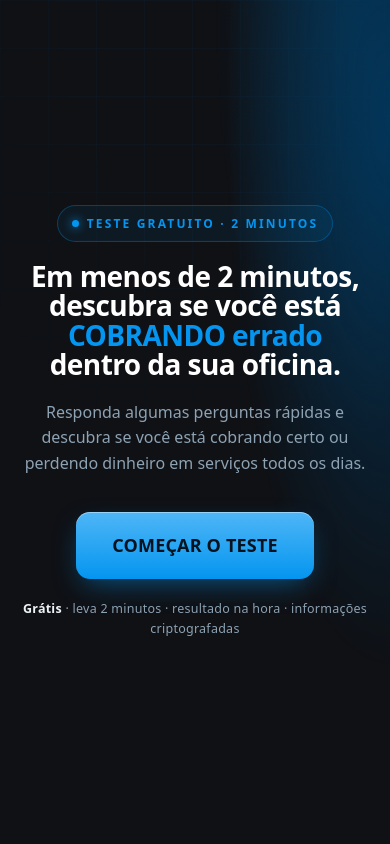
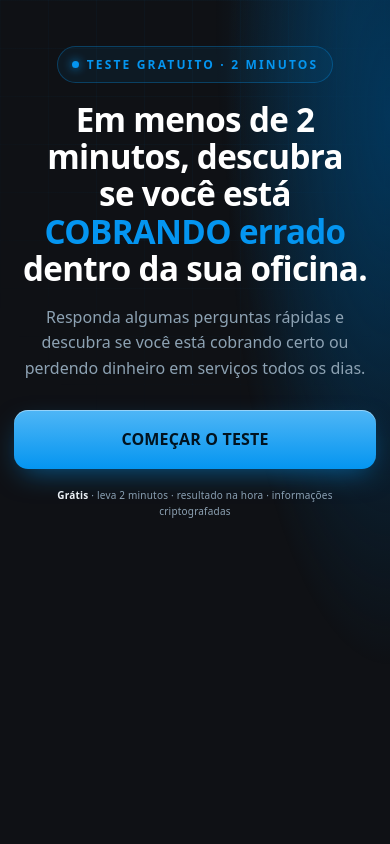
Before and after one commit to cezarhlima1/diegomensor, a Next.js app: page /quiz in a window 390 px wide. Shown: the top 844 px of the page. Built offline with nearby package versions, Linux system fonts and the light colour scheme.

Commit message:
ajuste do quiz

```diff
--- a/components/quiz/Quiz.tsx
+++ b/components/quiz/Quiz.tsx
@@ -62,12 +62,12 @@ export default function Quiz() {
   }
 
   return (
-    <section className={`relative min-h-[100svh] ${stage === "result" ? "py-16 md:py-24" : "flex items-center py-24"}`}>
+    <section className={`relative min-h-[100svh] ${styles.quizPage} ${stage === "result" ? `${styles.resultStage} py-16 md:py-24` : "flex items-center py-24"}`}>
       <div className="hero-bg" aria-hidden="true" />
-      <div className={`wrap relative ${stage === "result" ? "max-w-[980px]" : "max-w-[760px]"}`}>
+      <div className={`wrap relative ${styles.quizWrap} ${stage === "result" ? "max-w-[980px]" : "max-w-[760px]"}`}>
         {(stage === "quiz" || stage === "insight" || stage === "lead") && <Progress current={current} progress={stage === "lead" ? 100 : progress} label={stage === "lead" ? "Diagnóstico pronto" : stage === "insight" ? "Um dado importante" : `Pergunta ${current + 1} de ${questions.length}`} />}
 
-        {stage === "intro" && <div className="text-center cta-reveal">
+        {stage === "intro" && <div className={`text-center cta-reveal ${styles.intro}`}>
           <span className="tag">Teste gratuito · 2 minutos</span>
           <h1 className={`section-title mt-5 ${styles.introTitle}`}>Em menos de 2 minutos, descubra se você está <span className="text-blue">COBRANDO errado</span> dentro da sua oficina.</h1>
           <p className="lead mt-5 max-w-[600px] mx-auto">Responda algumas perguntas rápidas e descubra se você está cobrando certo ou perdendo dinheiro em serviços todos os dias.</p>
@@ -89,8 +89,8 @@ export default function Quiz() {
           <p className="text-offwhite text-[17px] font-bold mt-5">Tu acredita numa coisa dessa?</p>
           <p className="lead mt-4">Quando tu não sabe exatamente quanto precisa cobrar, o preço vira chute. E quando o preço vira chute... o lucro vai embora.</p>
           <p className="lead mt-4">Aí tu trabalha pra caramba, às vezes com a oficina cheia, e o dinheiro simplesmente não aparece.</p>
-          <button className="btn btn--lg mt-8" onClick={() => { setCurrent(2); setStage("quiz"); }}>Continuar o teste</button>
-          <button onClick={() => { setCurrent(1); setStage("quiz"); }} className="ml-5 font-mono text-[11px] uppercase text-muted">← Voltar</button>
+          <div className={styles.insightActions}><button className="btn btn--lg" onClick={() => { setCurrent(2); setStage("quiz"); }}>Continuar o teste</button>
+          <button onClick={() => { setCurrent(1); setStage("quiz"); }} className="font-mono text-[11px] uppercase text-muted">← Voltar</button></div>
         </div>}
 
         {stage === "lead" && <div className={`cta-reveal max-w-[560px] mx-auto ${styles.leadCapture}`}>
@@ -112,7 +112,7 @@ export default function Quiz() {
 }
 
 function Progress({ current, progress, label }: { current: number; progress: number; label: string }) {
-  return <div className="mb-9"><div className="flex items-center justify-between mb-2.5"><span className="font-mono text-[11px] tracking-[.14em] uppercase text-muted">{label}</span><span className="font-mono text-[11px] text-blue">{Math.max(progress, Math.round((current / questions.length) * 100))}%</span></div><div className="h-1.5 rounded-full bg-white/[.08] overflow-hidden"><div className="h-full rounded-full bg-blue transition-[width] duration-500" style={{ width: `${progress}%`, boxShadow: "0 0 12px var(--color-blue)" }} /></div></div>;
+  return <div className={styles.progress}><div className="flex items-center justify-between mb-2.5"><span className="font-mono text-[11px] tracking-[.14em] uppercase text-muted">{label}</span><span className="font-mono text-[11px] text-blue">{Math.max(progress, Math.round((current / questions.length) * 100))}%</span></div><div className="h-1.5 rounded-full bg-white/[.08] overflow-hidden"><div className="h-full rounded-full bg-blue transition-[width] duration-500" style={{ width: `${progress}%`, boxShadow: "0 0 12px var(--color-blue)" }} /></div></div>;
 }
 
 function LeadField({ id, label, value, error, onChange, type = "text", autoComplete }: { id: string; label: string; value: string; error?: string; onChange: (value: string) => void; type?: string; autoComplete: string }) {
--- a/components/quiz/quiz.module.css
+++ b/components/quiz/quiz.module.css
@@ -1,4 +1,4 @@
-.quizShell,.insightCard,.leadCapture{position:relative;z-index:1}
+.quizPage{overflow-x:hidden}.quizWrap{min-width:0}.quizShell,.insightCard,.leadCapture{position:relative;z-index:1}.progress{margin-bottom:36px}.insightActions{display:flex;align-items:center;gap:20px;margin-top:32px}
 .introTitle{max-width:720px;margin-inline:auto;text-align:center;text-wrap:balance}
 .quizShell{padding:clamp(22px,4vw,38px);border:1px solid rgba(143,178,204,.13);border-radius:22px;background:rgba(16,25,33,.72);box-shadow:0 24px 70px -45px rgba(4,149,240,.45);backdrop-filter:blur(12px)}
 .insightCard{box-shadow:0 24px 70px -42px rgba(4,149,240,.5)}
@@ -25,5 +25,10 @@
 .offerPanel{border-color:rgba(4,149,240,.27);background:radial-gradient(circle at 50% 0,rgba(4,149,240,.12),transparent 42%),linear-gradient(155deg,#142431,#0b1218)}.offerPanel>:global(.lead){max-width:680px}.priceLabel{margin:30px 0 0;color:#8298a4;font:700 10px var(--font-mono);letter-spacing:.14em;text-transform:uppercase}.offerPrice{margin-top:8px;color:#0495f0;font:900 clamp(42px,8vw,72px) var(--font-display);line-height:1}.offerPrice small{color:#8da2b3;font-size:.35em}.offerItems{display:grid;gap:9px;max-width:590px;margin:34px auto 0;text-align:left}.offerItems p{margin:0;padding:14px 17px;border:1px solid rgba(47,210,122,.14);border-radius:11px;background:rgba(47,210,122,.045);color:#e7f2ec;font-size:14px}.offerPanel>h2{max-width:760px;margin:38px auto 0;font-family:var(--font-display);font-size:clamp(24px,4vw,38px);font-weight:850;line-height:1.22}.offerPanel>h2 span{color:#0495f0}
 
 @media(max-width:700px){
-  .resultPage{gap:58px}.diagnosisCard,.salesPanel{padding:25px 19px;border-radius:19px}.diagnosisOpening{padding:15px 16px;text-align:left;text-align-last:left}.analysisBox{padding:16px}.analysisStep{grid-template-columns:1fr;gap:12px;padding:17px}.analysisMarker{justify-content:flex-start}.analysisMarker span{width:32px;height:32px}.analysisStep p{font-size:14px;line-height:1.7}.verdict{text-align:left;text-align-last:left}.scenarioGrid,.testimonials,.benefitGrid{grid-template-columns:1fr}.editorialSection>h3{margin-top:36px}.salesButton{width:100%;min-width:0;padding-inline:16px}.calculation{padding:25px 15px}.calculation p{font-size:15px}.offerItems p{font-size:13px}
+  .quizPage{align-items:flex-start!important;padding:34px 0 48px!important}.resultStage{padding-top:28px!important}.quizWrap{width:calc(100% - 28px)!important}.progress{margin-bottom:22px;padding-inline:2px}.intro{padding-top:12px}.introTitle{margin-top:18px!important;font-size:clamp(27px,8.5vw,35px)!important;line-height:1.12}.intro>:global(.lead){margin-top:18px!important;font-size:16px;line-height:1.6}.intro>:global(.btn){width:100%;margin-top:28px!important;padding:17px 16px;font-size:16px}.intro>:global(.reassure){max-width:310px;margin:18px auto 0!important;font-size:10px;line-height:1.6}
+  .quizShell{padding:21px 16px;border-radius:17px}.quizShell h2{margin-top:10px!important;font-size:clamp(23px,7vw,29px)!important;line-height:1.22!important;text-wrap:pretty}.quizShell>div{gap:10px!important;margin-top:24px!important}.quizShell :global(.quiz-opt){align-items:flex-start;gap:11px;padding:15px 13px;border-radius:12px;font-size:14px;line-height:1.45}.quizShell :global(.quiz-opt-key){width:28px;height:28px;margin-top:1px}.quizShell :global(.quiz-opt-arrow){align-self:center}.quizShell>button:last-child{display:block;margin-top:22px!important}
+  .insightCard{padding:22px 17px!important;border-radius:17px!important}.insightCard>span{font-size:28px!important}.insightCard h2{margin-top:12px!important;font-size:27px!important;line-height:1.2}.insightCard>:global(.lead){margin-top:16px!important;font-size:15px;line-height:1.65}.insightActions{display:grid;gap:18px;margin-top:25px;text-align:center}.insightActions>:global(.btn){width:100%;padding:17px 14px;font-size:15px}.insightActions>button:last-child{margin:auto}
+  .leadCapture{padding:20px 16px;border-radius:17px}.leadCapture>div:first-child{margin-bottom:24px!important;padding:16px!important}.leadCapture>div:first-child b{display:block;line-height:1.45}.leadCapture>div:first-child p{font-size:14px;line-height:1.55}.leadCapture h2{font-size:clamp(24px,7vw,29px)!important;line-height:1.2}.leadCapture form{gap:15px!important;margin-top:25px!important}.leadCapture :global(.quiz-input){min-height:50px}.leadCapture :global(.btn){padding:17px 14px;font-size:16px}
+  .resultPage{gap:52px}.diagnosisCard,.salesPanel{padding:23px 16px;border-radius:17px}.diagnosisCard>h2{font-size:clamp(26px,8vw,34px)!important;line-height:1.16}.diagnosisCard>p{font-size:15px;line-height:1.65}.diagnosisOpening{margin:20px auto 27px!important;padding:15px 14px;border-radius:10px;font-size:15px!important;line-height:1.6;text-align:left;text-align-last:left}.analysisBox{margin-top:24px;padding:14px;border-radius:13px}.analysisFlow{gap:12px;margin-top:17px}.analysisStep{grid-template-columns:1fr;gap:11px;padding:15px 13px;border-radius:11px}.analysisMarker{justify-content:flex-start}.analysisMarker span{width:30px;height:30px}.analysisStep>div:last-child{gap:12px}.analysisStep p{font-size:14px;line-height:1.65}.analysisStep p+p{padding-top:12px}.verdict{margin-top:20px!important;padding:15px 14px;font-size:14px!important;line-height:1.65;text-align:left;text-align-last:left}
+  .editorialSection{width:100%;padding-inline:2px}.editorialSection>h2{font-size:clamp(27px,8vw,34px);line-height:1.16}.editorialSection>:global(.lead),.salesPanel>:global(.lead){margin-top:17px;font-size:15px;line-height:1.65}.scenarioGrid,.testimonials,.benefitGrid{grid-template-columns:1fr;gap:11px;margin-top:24px}.scenarioGrid article{padding:18px 16px}.editorialSection>h3{margin-top:32px;font-size:24px;line-height:1.28}.benefitGrid li{min-height:0;padding:15px}.salesPanel>h2{font-size:clamp(27px,8vw,34px);line-height:1.16}.testimonials img{border-radius:11px}.proofClosing{margin-top:22px;font-size:21px}.salesButton{width:100%;min-width:0;margin-top:24px!important;padding:17px 14px;font-size:15px}.calculation{gap:10px;margin:26px auto;padding:22px 12px;border-radius:15px}.calculation p{font-size:14px;text-align:center}.calculation b{font-size:39px}.offerItems{margin-top:26px}.offerItems p{padding:13px 14px;font-size:13px;line-height:1.5}.offerPanel>h2{margin-top:30px;font-size:25px;line-height:1.25}.offerPrice{font-size:43px}
 }
```
